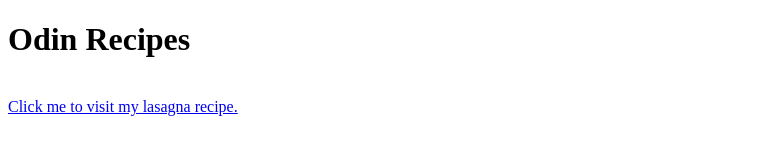
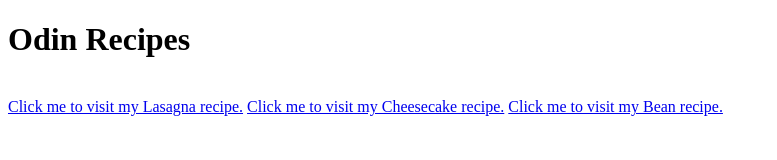
Before and after one commit to angel202/Recipes, a plain HTML site: page index.html in a window 1280 px wide. Shown: the whole page, without its empty margins (0-777 px from the left). Drawn offline with Linux system fonts and the light colour scheme.

Commit message:
Added path for beans and cheesecake recipe

```diff
--- a/index.html
+++ b/index.html
@@ -12,7 +12,8 @@
 
     <br>
 
-    <a href="./Myrecipes/lasagna.html">Click me to visit my lasagna recipe.</a>
-
+    <a href="./Myrecipes/lasagna.html">Click me to visit my Lasagna recipe.</a>
+    <a href="./Myrecipes/cheesecake.html>">Click me to visit my Cheesecake recipe.</a>
+    <a href="./Myrecipes/beans.html">Click me to visit my Bean recipe.</a>
 </body>
 </html>
```
